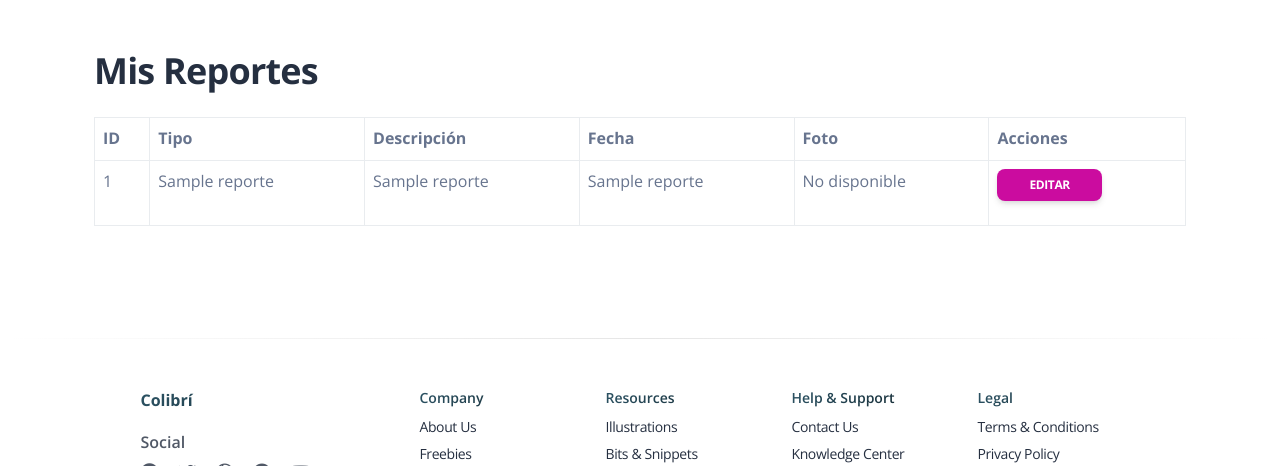
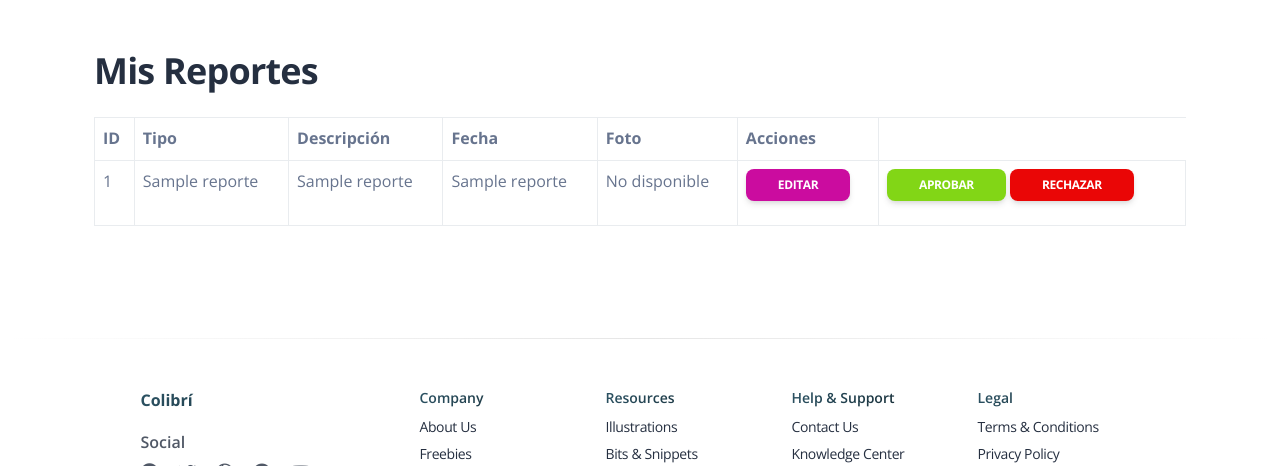
Before and after one commit to MariamGutierrez/appColibri, a Flask app: template project/templates/biologo_dashboard.html in a window 1280 px wide. Shown: the top 466 px of the page. Run offline with Flask 3, Linux system fonts and the light colour scheme; the template is opened without the code that fills it: most values are stand-ins (such as "Sample title", 1, 10 or a date in 2020); some libraries are stand-ins or nearby versions.

Commit message:
estado de reportes

```diff
--- a/project/app.py
+++ b/project/app.py
@@ -252,6 +252,32 @@ def editar_reporte(id_reporte):
 
     return render_template("editar_reporte.html", reporte=reporte, tipos_reportes=tipos_reportes)
 
+@app.route("/validar_reporte/<int:id_reporte>/<accion>", methods=["POST"])
+def validar_reporte(id_reporte, accion):
+    if "user_role" not in session or session["user_role"] != 2:
+        return redirect(url_for("login_page"))
+
+    db = get_db()
+    nuevo_estado = "pendiente"
+
+    if accion == "aprobar":
+        nuevo_estado = "aprobado"
+    elif accion == "rechazar":
+        nuevo_estado = "rechazado"
+    else:
+        return "Acción no válida", 400
+
+    with db.cursor() as cur:
+        cur.execute("""
+            UPDATE reportes
+            SET estado_validacion = %s
+            WHERE id_reporte = %s
+        """, (nuevo_estado, id_reporte))
+        db.commit()
+
+    return redirect(url_for("biologo_dashboard"))
+
+
 
 
 @app.teardown_appcontext
--- a/project/templates/biologo_dashboard.html
+++ b/project/templates/biologo_dashboard.html
@@ -32,6 +32,21 @@
                     <td>
                         <a href="{{ url_for('editar_reporte', id_reporte=r[0]) }}" class="btn btn-primary btn-sm">Editar</a>
                     </td>
+                    <td>
+                        {% if reporte[5] == 'pendiente' %}
+                        <span class="badge bg-warning text-dark">Pendiente</span>
+                    {% elif reporte[5] == 'aprobado' %}
+                        <span class="badge bg-success">Aprobado</span>
+                    {% elif reporte[5] == 'rechazado' %}
+                        <span class="badge bg-danger">Rechazado</span>
+                    {% endif %}
+                        <form action="{{ url_for('validar_reporte', id_reporte=reporte[0], accion='aprobar') }}" method="POST" style="display:inline;">
+                            <button type="submit" class="btn btn-success btn-sm">Aprobar</button>
+                        </form>
+                        <form action="{{ url_for('validar_reporte', id_reporte=reporte[0], accion='rechazar') }}" method="POST" style="display:inline;">
+                            <button type="submit" class="btn btn-danger btn-sm">Rechazar</button>
+                        </form>
+                    </td>
                 </tr>
                 {% endfor %}
             </tbody>
```
